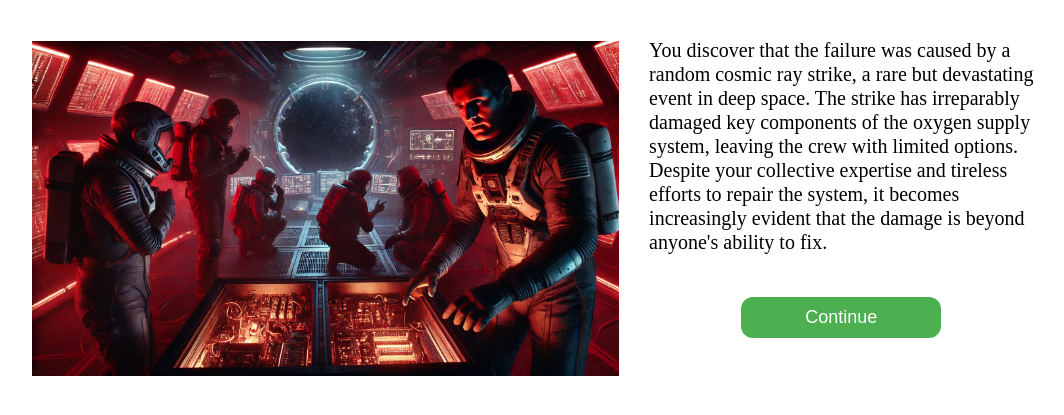
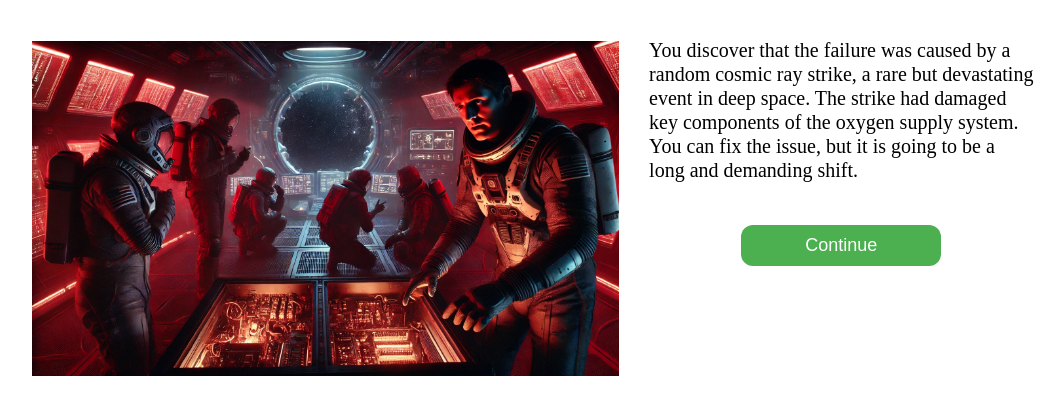
Before and after one commit to Eurus-J-Zhang/spaceship-2, a Flask app: page /result in a window 1280 px wide. Shown: the top 415 px of the page, without its empty margins (112-1176 px from the left). Run offline with Flask 3, Linux system fonts and the light colour scheme; some libraries are stand-ins or nearby versions.

Commit message:
change details for the condition

```diff
--- a/app.py
+++ b/app.py
@@ -9,8 +9,8 @@ pymysql.install_as_MySQLdb()
 
 def create_app():
     app = Flask(__name__)
-    app.config['SQLALCHEMY_DATABASE_URI'] = os.environ.get('JAWSDB_URL')
-    # app.config['SQLALCHEMY_DATABASE_URI'] = 'sqlite:///test.db'
+    # app.config['SQLALCHEMY_DATABASE_URI'] = os.environ.get('JAWSDB_URL')
+    app.config['SQLALCHEMY_DATABASE_URI'] = 'sqlite:///test.db'
     app.config['SECRET_KEY'] = "iloveeurus"
     app.config['SQLALCHEMY_TRACK_MODIFICATIONS'] = False
 
@@ -68,7 +68,7 @@ def appraisal():
         data = Data(**combined_data)
         db.session.add(data)
         db.session.commit()
-        return redirect(url_for("end"))
+        return redirect(url_for("ending"))
     return render_template('appraisal.html',form=form)
 
 # P1
@@ -124,9 +124,9 @@ def result():
     return render_template('result.html')
 
 # end page
-@app.route('/end')
-def end():
-    return render_template('end.html')
+@app.route('/ending')
+def ending():
+    return render_template('ending.html')
 
 if __name__ == "__main__":
     app.run(debug=True)
--- a/templates/result.html
+++ b/templates/result.html
@@ -28,10 +28,13 @@
         <p class="t_title">
 
             You discover that the failure was caused by a random cosmic ray strike,
-            a rare but devastating event in deep space. The strike has irreparably damaged
-            key components of the oxygen supply system, leaving the crew with limited options.
-             Despite your collective expertise and tireless efforts to repair the system,
-             it becomes increasingly evident that the damage is beyond anyone's ability to fix.
+            a rare but devastating event in deep space.
+            The strike had damaged key components of the oxygen supply system.
+            You can fix the issue, but it is going to be a long and demanding shift.
+
+
+
+
         <br>
         </p>
         <br>
```
Also changed, not shown: instance/test.db, templates/ending.html (renamed from templates/end.html).
